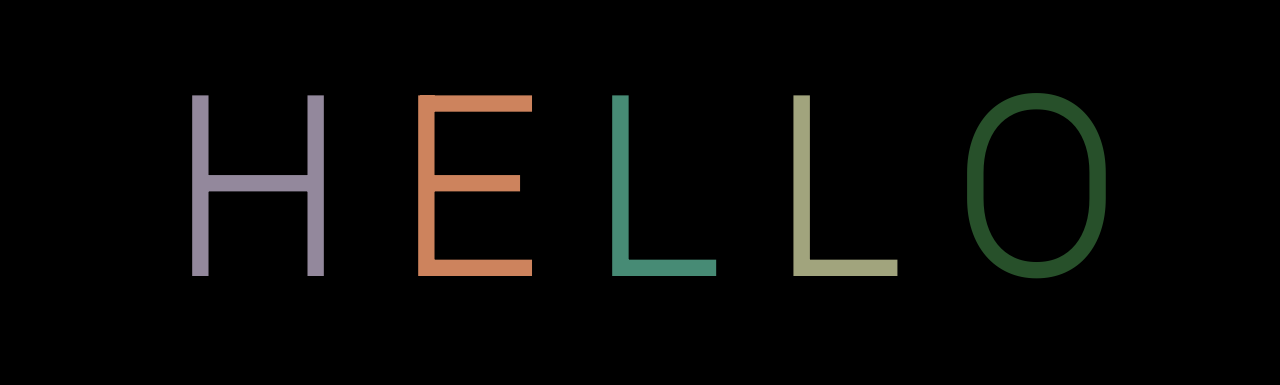
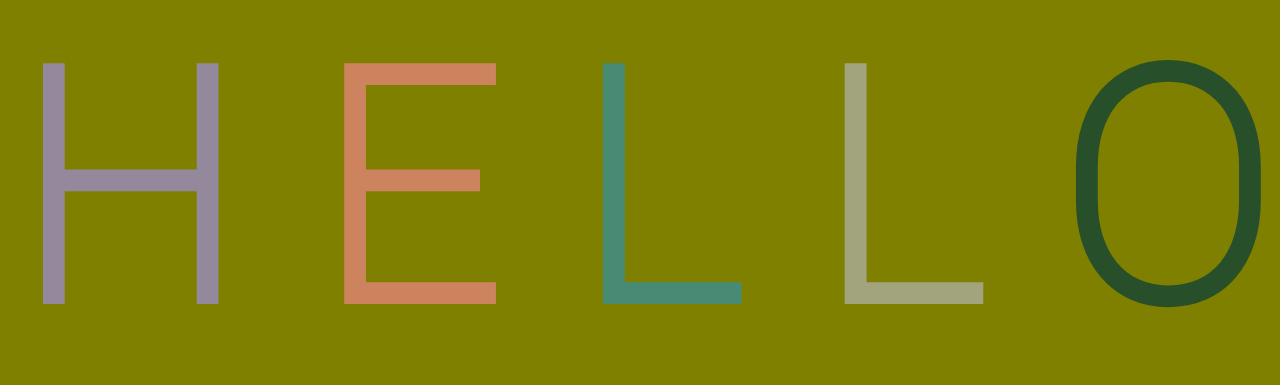
Before and after one commit to neuromancingthestone/AnimatedTextGitDemo, a plain HTML site: page index.html in a window 1280 px wide. Shown: the part 214-599 px from the top of the page. Drawn offline with Linux system fonts and the light colour scheme.

```diff
--- a/app.css
+++ b/app.css
@@ -3,11 +3,11 @@ body {
     justify-content: center;
     align-items: center;
     height: 100vh;
-    background-color: black;
+    background-color: olive;
 }
 
 h1 {
-    font-size: 15rem;
+    font-size: 20rem;
     font-family: Roboto;
 }
 
```
